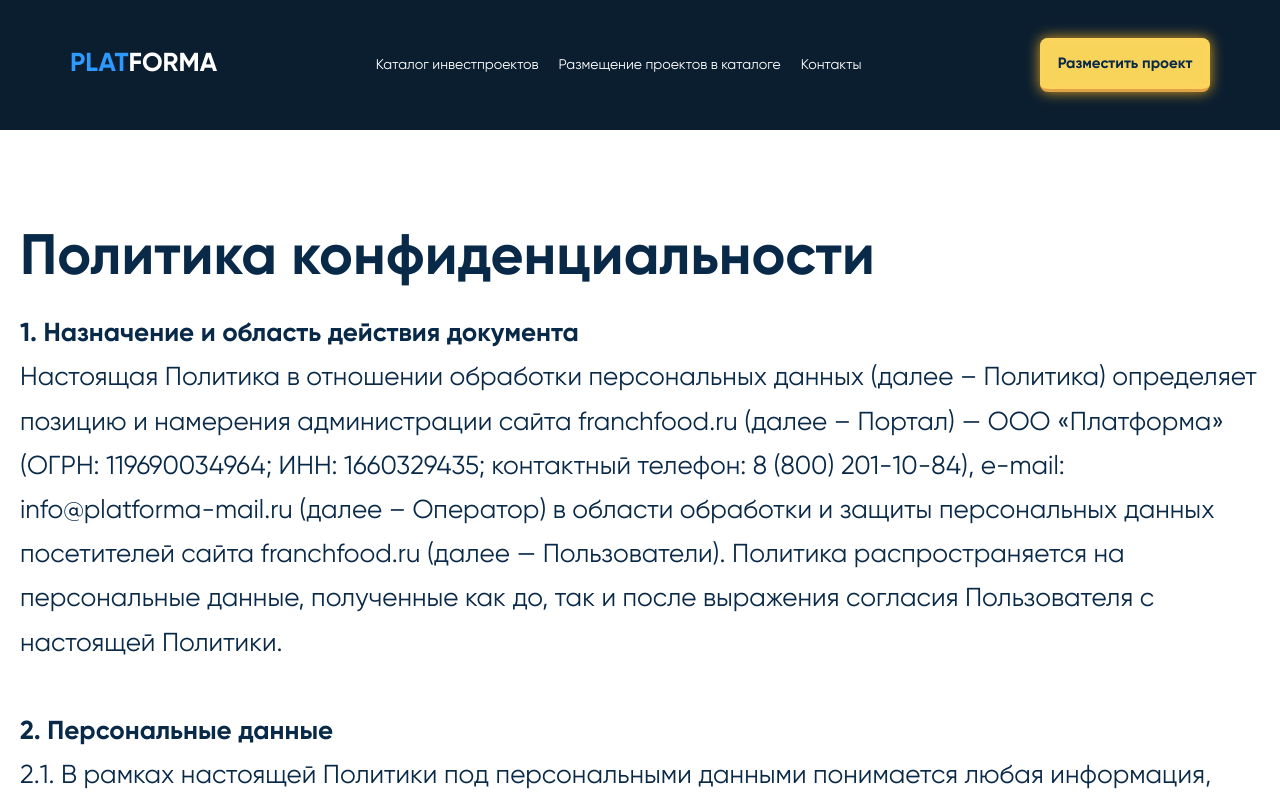
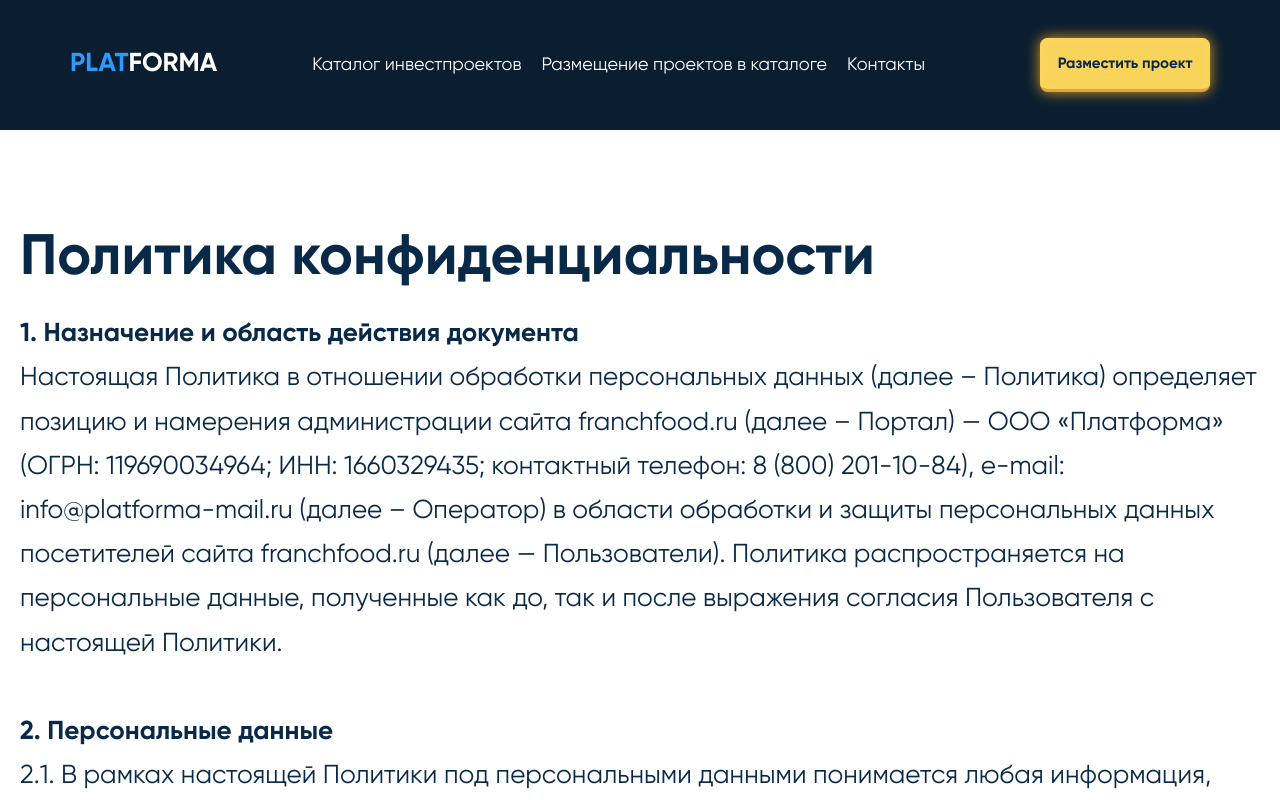
Before and after one commit to den10004/invest, a Next.js app: page /policy in a window 1280 px wide. Shown: the top 800 px of the page. Built offline with nearby package versions, Linux system fonts and the light colour scheme.

Commit message:
активные ссылки

```diff
--- a/components/TheHeader/TheHeader.jsx
+++ b/components/TheHeader/TheHeader.jsx
@@ -2,15 +2,12 @@
 
 import Link from "next/link";
 import "./style.css";
-import { useEffect, useRef, useState } from "react";
+import { useRef, useState } from "react";
 import RequestModal from "../Modals/RequestModal";
+import { usePathname } from "next/navigation";
 
 export default function TheHeader() {
-  const navItems = [
-    { label: "Каталог инвестпроектов", href: "/" },
-    { label: "Размещение проектов в каталоге", href: "/invest" },
-    { label: "Контакты", href: "/contacts" },
-  ];
+  const pathname = usePathname();
   const nav = useRef();
   const navbtn = useRef();
   const [showModal, setShowModal] = useState(false);
@@ -42,9 +39,21 @@ export default function TheHeader() {
           <span className="close-header" ref={navbtn} onClick={closeMenuOpen}>
             ×
           </span>
-          <Link href="/">Каталог инвестпроектов</Link>
-          <Link href="/invest">Размещение проектов в каталоге</Link>
-          <Link href="/contacts">Контакты</Link>
+          <Link className={pathname == "/" ? "activePage" : ""} href="/">
+            Каталог инвестпроектов
+          </Link>
+          <Link
+            className={pathname == "/invest" ? "activePage" : ""}
+            href="/invest"
+          >
+            Размещение проектов в каталоге
+          </Link>
+          <Link
+            className={pathname == "/contacts" ? "activePage" : ""}
+            href="/contacts"
+          >
+            Контакты
+          </Link>
         </nav>
 
         <button
--- a/components/TheHeader/style.css
+++ b/components/TheHeader/style.css
@@ -30,6 +30,7 @@
     display: -ms-flexbox;
     justify-content: space-between;
     align-items: center;
+    font-size: 18px;
 }
 
 .flex .header-nav>a {
@@ -48,7 +49,21 @@ header .btn-yellow {
 }
 
 
-@media (max-width: 1170px) {
+
+@media (max-width: 1024px) {
+    .flex {
+        font-size: 16px;
+    }
+}
+
+@media (min-width: 901px) {
+    .flex header-nav {
+        display: block;
+    }
+}
+
+
+@media (max-width: 1000px) {
     .nav-toggle {
         display: block;
         cursor: pointer;
@@ -145,3 +160,7 @@ header .btn-yellow {
         font-size: 16px;
     }
 }
+
+.activePage {
+    border-bottom: 1px solid var(--color-text-header);
+}
```
Also changed, not shown: app/layout.js (+0 -7 lines).
